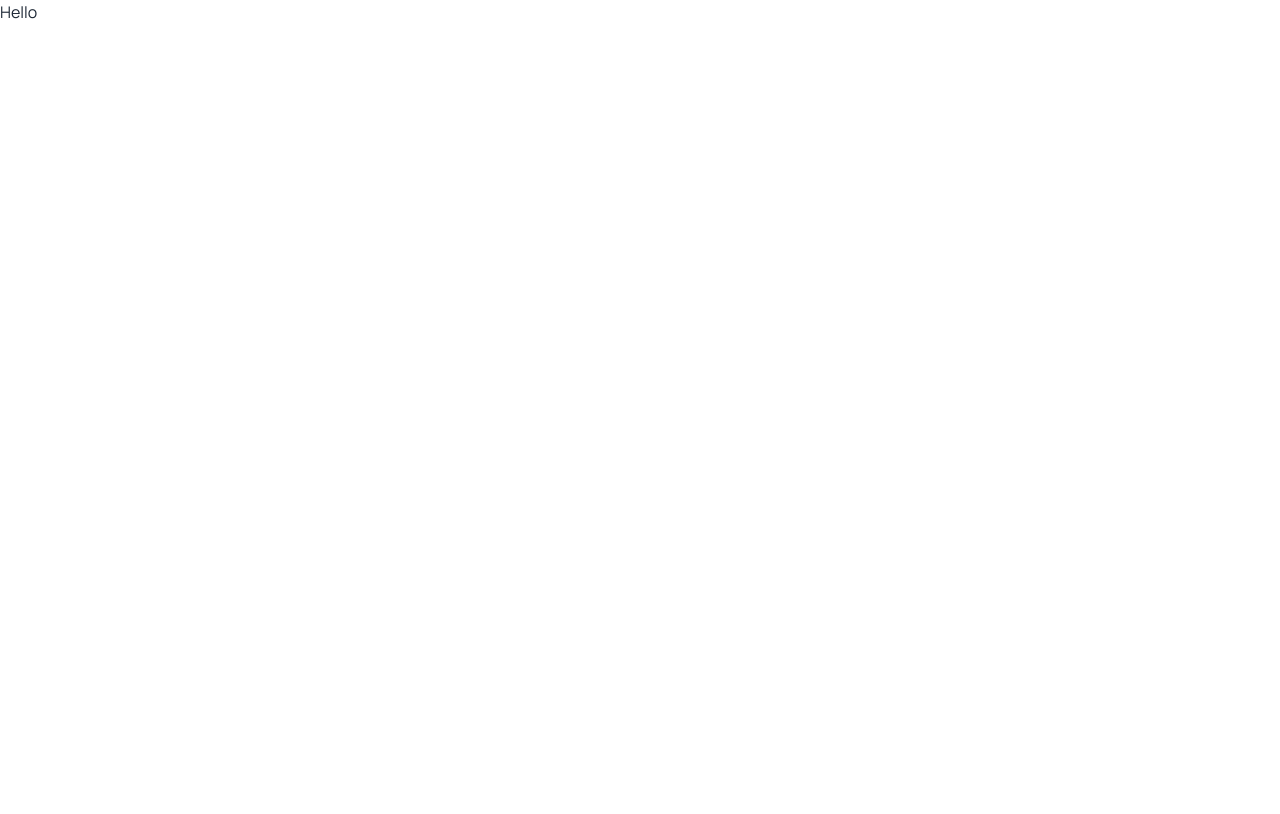
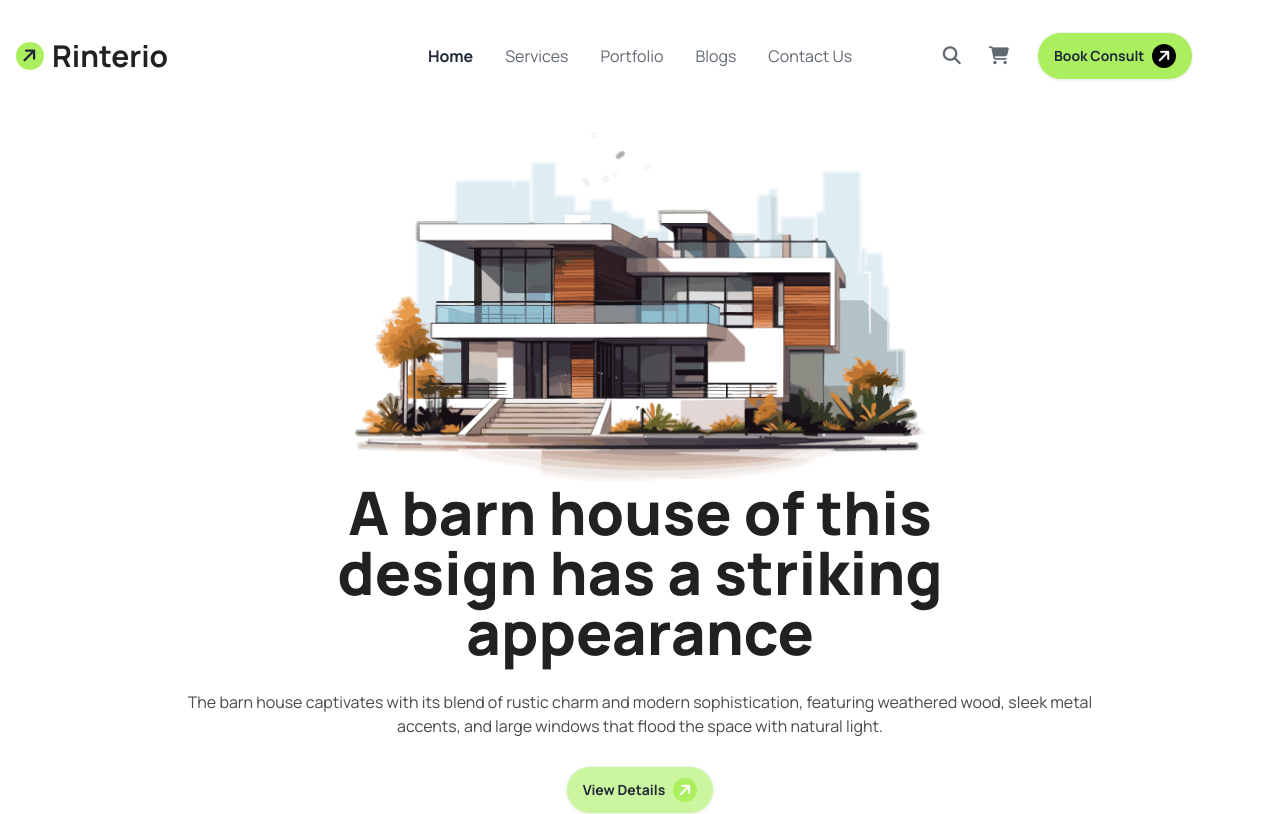
Before and after one commit to ahasan2912/PrimeResidences.com-B10-A3, a plain HTML site: page index.html in a window 1280 px wide. Drawn offline with nearby package versions, Linux system fonts and the light colour scheme.

Commit message:
added header section

```diff
--- a/index.html
+++ b/index.html
@@ -12,22 +12,95 @@
     <link rel="preconnect" href="https://fonts.gstatic.com" crossorigin>
     <link href="https://fonts.googleapis.com/css2?family=Manrope:wght@200..800&display=swap" rel="stylesheet">
     <style>
-        .font-manrope{
+        .font-manrope {
             font-family: "Manrope", sans-serif;
         }
     </style>
 </head>
 
 <body class="font-manrope">
-    <div class="">Hello</div>
+    <header class="md:container mx-auto">
+        <!-- navber -->
+        <nav class="p-2 lg:py-5 flex items-center">
+            <div class="navbar bg-base-100">
+                <div class="navbar-start">
+                    <div class="flex items-center space-x-2">
+                        <div class="bg-green-color w-7 h-7 rounded-full flex items-center justify-center"><i
+                                class="fa-solid fa-arrow-right text-lg -rotate-45"></i></div>
+                        <a href="#" class="text-4xl sm:text-3xl text-heading-color font-bold">Rinterio</a>
+                    </div>
+                </div>
+                <div class="navbar-center hidden lg:flex">
+                    <ul class="menu menu-horizontal px-1">
+                        <li><a href="#" class="text-base font-bold">Home</a></li>
+                        <li><a href="#" class="text-base opacity-70">Services</a></li>
+                        <li><a href="#" class="text-base opacity-70">Portfolio</a></li>
+                        <li><a href="#" class="text-base opacity-70">Blogs</a></li>
+                        <li><a href="#" class="text-base opacity-70">Contact Us</a></li>
+                    </ul>
+                </div>
+                <div class="navbar-end items-center justify-center space-x-7 cursor-pointer hidden sm:flex">
+                    <i class="fa-solid fa-magnifying-glass text-xl sm:text-lg opacity-70"></i>
+                    <i class="fa-solid fa-cart-shopping text-xl sm:text-lg opacity-70"></i>
+                    <div class="flex items-center justify-center">
+                        <a href="#" class="btn bg-green-color font-bold rounded-3xl
+                        ">Book Consult<p class="bg-black w-6 h-6 rounded-full flex items-center justify-center"><i
+                                    class="fa-solid fa-arrow-right text-base -rotate-45 text-white"></i></p>
+                        </a>
+                    </div>
+                </div>
+            </div>
+            <div class="dropdown md:overflow-hidden relative">
+                <div tabindex="0" role="button" class="bg-[#eeebeb] w-12 h-5 rounded-full btn btn-ghost lg:hidden">
+                    <i class="fa-solid fa-bars text-2xl"></i>
+                </div>
+                <ul tabindex="0"
+                    class="menu menu-sm dropdown-content bg-base-100 rounded-box z-[1] mt-3 w-52 p-2 shadow absolute -left-[170px] top-10">
+                    <li><a href="#" class="text-base font-semibold">Home</a></li>
+                    <li><a href="#" class="text-base">Services</a></li>
+                    <li><a href="#" class="text-base">Portfolio</a></li>
+                    <li><a href="#" class="text-base">Blogs</a></li>
+                    <li><a href="#" class="text-base">Contact Us</a></li>
+                </ul>
+            </div>
+        </nav>
+        <!-- banner -->
+        <div class="mt-5">
+            <div>
+                <img src="./image/banner.png" alt="" class="mx-auto">
+            </div>
+            <div
+                class="flex flex-col items-center justify-center text-center space-y-7 w-full md:w-3/4 mx-auto mt-5 sm:mt-0">
+                <h1 class="text-5xl sm:text-6xl w-[322px] sm:w-[700px] text-heading-color font-extrabold">A barn house
+                    of this design has a striking appearance</h1>
+                <p class="text-font-color px-2 text-justify sm:text-center">The barn house captivates with its blend of
+                    rustic charm and modern
+                    sophistication, featuring weathered wood, sleek metal accents, and large
+                    windows that flood the space with natural light.
+                </p>
+                <div class="flex items-center justify-center">
+                    <a href="#" class="btn bg-hlaf-green-color font-bold rounded-3xl
+                    ">View Details<p class="bg-green-color w-6 h-6 rounded-full flex items-center justify-center"><i
+                                class="fa-solid fa-arrow-right text-base -rotate-45 text-white"></i></p>
+                    </a>
+                </div>
+            </div>
+        </div>
+    </header>
+    <main></main>
+    <footer></footer>
     <script>
         tailwind.config = {
             theme: {
                 extend: {
                     colors: {
                         clifford: '#da373d',
-                        'hockey-primary': '#FF4240',
-                        'hockey-bg-primary': "rgb(255, 66, 64)",
+                        'green-color': '#ABEF5F',
+                        'hlaf-green-color': 'rgba(171, 239, 95, 0.6)',
+                        'font-color': '#494949',
+                        'heading-color': '#212121',
+                        'offwhite-color': 'rgb(255, 255, 255)',
+                        'offwhite-color2': 'rgba(255, 255, 255, 0)',
                     }
                 }
             }
```
